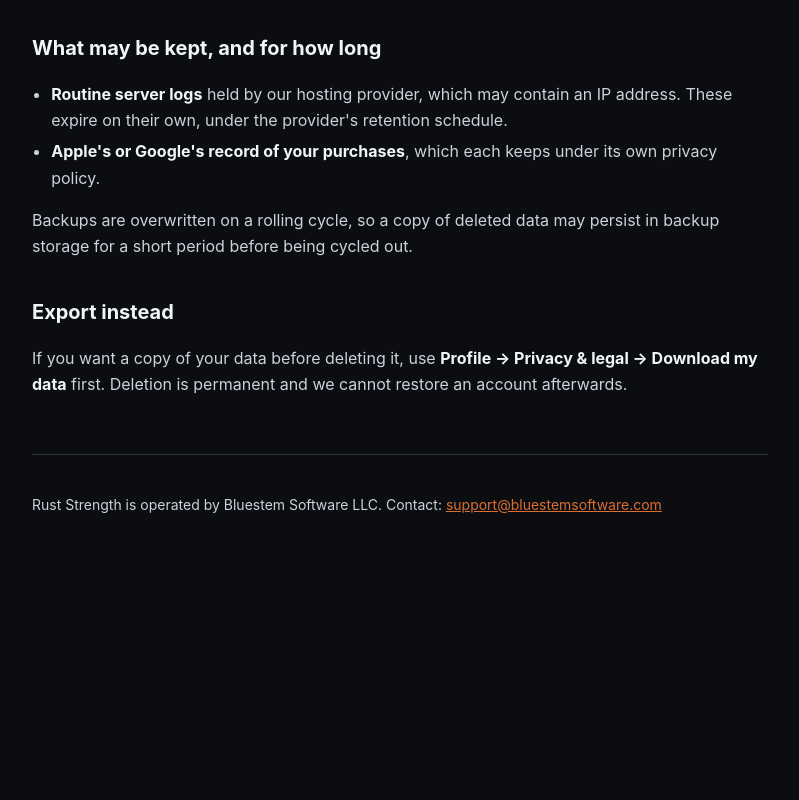
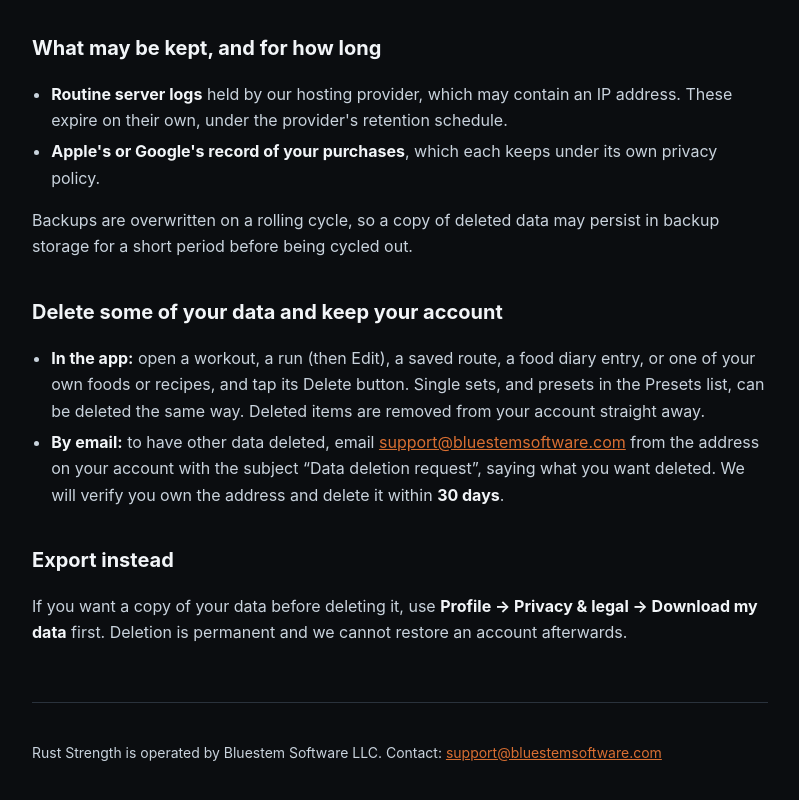
Before and after one commit to lindellrhett-gif/bluestem-software, a plain HTML site: page rust-strength/delete-account.html in a window 1280 px wide. Shown: the part 1424-2224 px from the top of the page, without its empty margins (240-1039 px from the left). Before the commit the page ends 2034 px from the top, so only its background shows below. Drawn offline with Linux system fonts and the light colour scheme.

Commit message:
Rust Strength delete-account page: deleting some data and keeping the account

```diff
--- a/rust-strength/delete-account.html
+++ b/rust-strength/delete-account.html
@@ -129,6 +129,19 @@ Subscriptions); on Android, in the Google Play Store app (your profile picture
 <p>Backups are overwritten on a rolling cycle, so a copy of deleted data may
 persist in backup storage for a short period before being cycled out.</p>
 
+<h2>Delete some of your data and keep your account</h2>
+<ul>
+  <li><strong>In the app:</strong> open a workout, a run (then Edit), a saved
+  route, a food diary entry, or one of your own foods or recipes, and tap its
+  Delete button. Single sets, and presets in the Presets list, can be deleted
+  the same way. Deleted items are removed from your account straight away.</li>
+  <li><strong>By email:</strong> to have other data deleted, email
+  <a href="mailto:support@bluestemsoftware.com?subject=Data%20deletion%20request">support@bluestemsoftware.com</a>
+  from the address on your account with the subject &ldquo;Data deletion
+  request&rdquo;, saying what you want deleted. We will verify you own the
+  address and delete it within <strong>30 days</strong>.</li>
+</ul>
+
 <h2>Export instead</h2>
 <p>If you want a copy of your data before deleting it, use
 <strong>Profile → Privacy &amp; legal → Download my data</strong> first. Deletion
```
